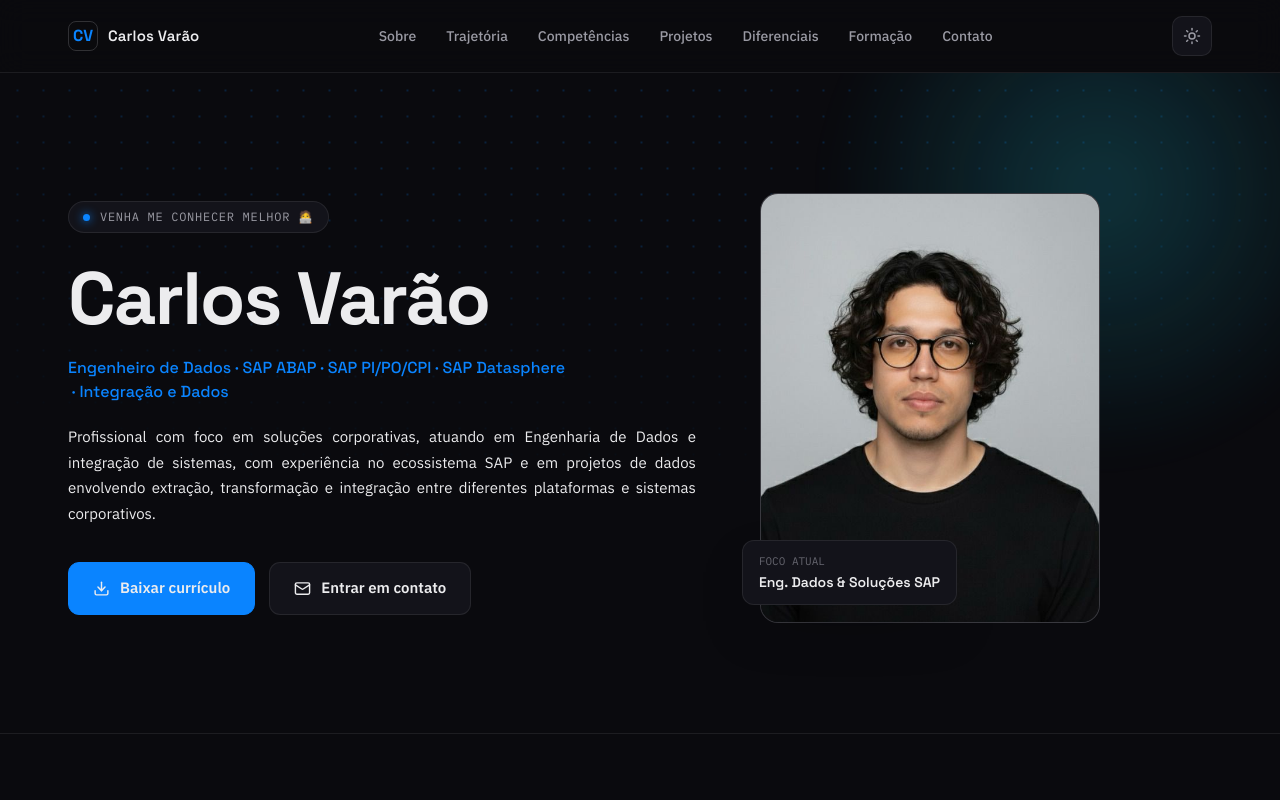
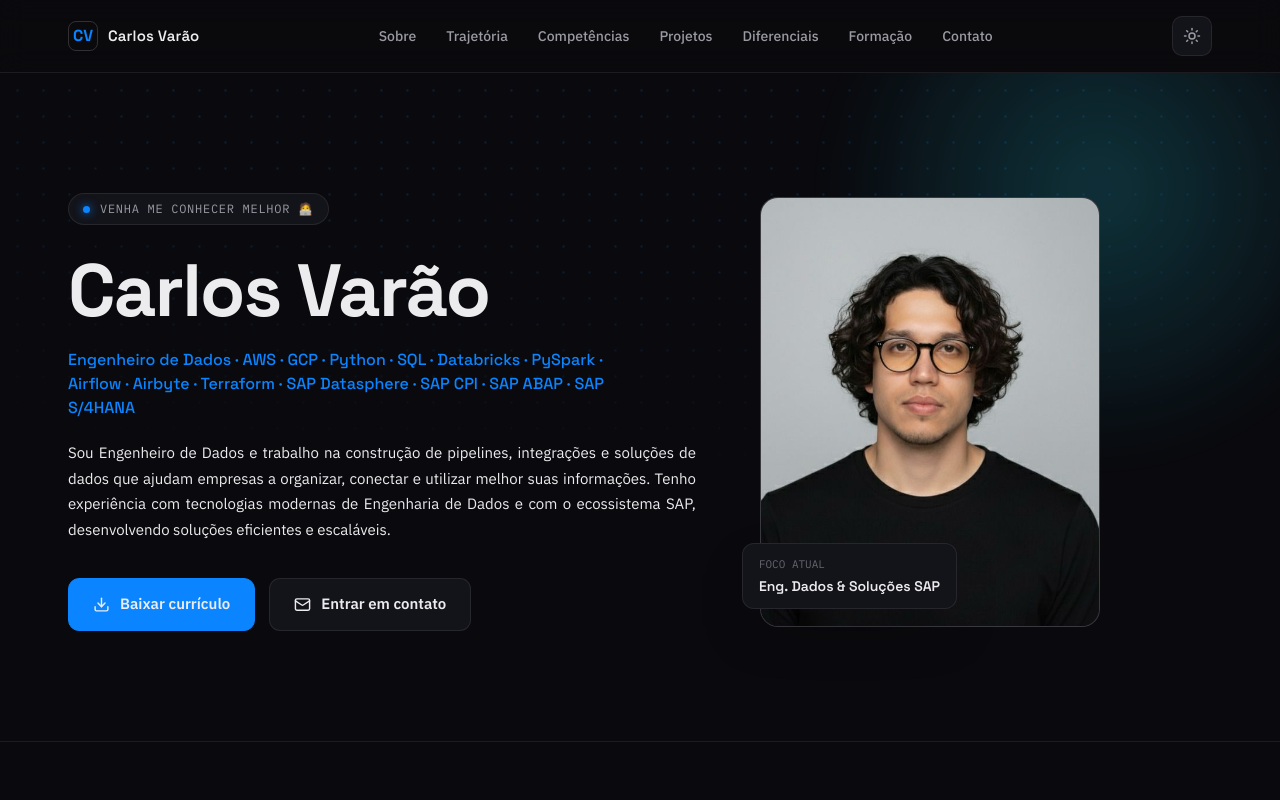
Before and after one commit to CarlosVarao/new_portfolio, a React (Vite) app: page / in a window 1280 px wide. Shown: the top 800 px of the page. Built offline with nearby package versions, Linux system fonts and the light colour scheme; no server answers.

Commit message:
Ajuste nas nomeclaturas no hero em descricao e cago

```diff
--- a/index.html
+++ b/index.html
@@ -6,7 +6,7 @@
     <meta name="viewport" content="width=device-width, initial-scale=1.0" />
 
     <!-- SEO -->
-    <title>Carlos Varão - Eng. SAP</title>
+    <title>Eng. Carlos Varão</title>
     <meta
       name="description"
       content="Carlos Varão — Engenheiro de Dados, Desenvolvedor SAP ABAP e Especialista em Integração e Dados. Construção de integrações, desenvolvimento SAP e engenharia de dados para geração de valor ao negócio."
--- a/src/components/sections/Hero.tsx
+++ b/src/components/sections/Hero.tsx
@@ -54,17 +54,17 @@ export function Hero() {
             </h1>
 
             <p className="mb-5 max-w-[550px] font-display text-[15px] font-medium leading-[1.5] text-accent md:text-[16px]">
-              Engenheiro de Dados&nbsp;&middot;&nbsp;SAP
-              ABAP&nbsp;&middot;&nbsp;SAP PI/PO/CPI&nbsp;&middot;&nbsp;SAP
-              Datasphere &nbsp;&middot;&nbsp;Integração e Dados
+              Engenheiro de Dados · AWS · GCP · Python · SQL · Databricks ·
+              PySpark · Airflow · Airbyte · Terraform · SAP Datasphere · SAP CPI
+              · SAP ABAP · SAP S/4HANA
             </p>
 
             <p className="mb-9 text-justify text-[15px] leading-[1.7]">
-              Profissional com foco em soluções corporativas, atuando em
-              Engenharia de Dados e integração de sistemas, com experiência no
-              ecossistema SAP e em projetos de dados envolvendo extração,
-              transformação e integração entre diferentes plataformas e sistemas
-              corporativos.
+              Sou Engenheiro de Dados e trabalho na construção de pipelines,
+              integrações e soluções de dados que ajudam empresas a organizar,
+              conectar e utilizar melhor suas informações. Tenho experiência com
+              tecnologias modernas de Engenharia de Dados e com o ecossistema
+              SAP, desenvolvendo soluções eficientes e escaláveis.
             </p>
 
             <div className="flex flex-wrap gap-3.5">
```
